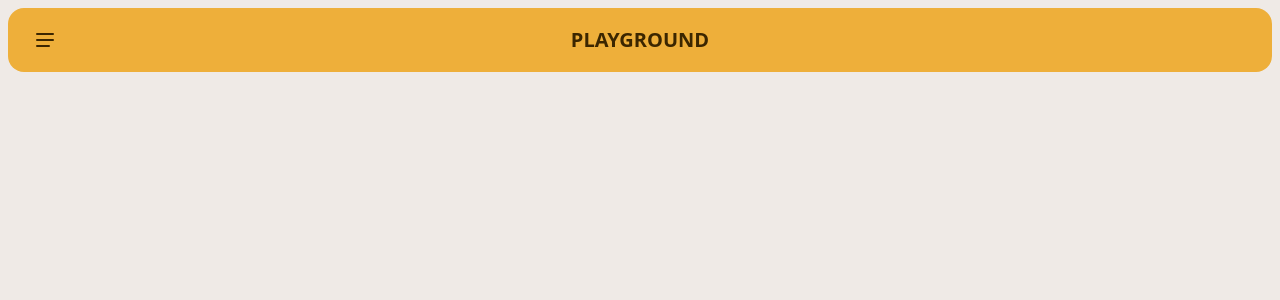
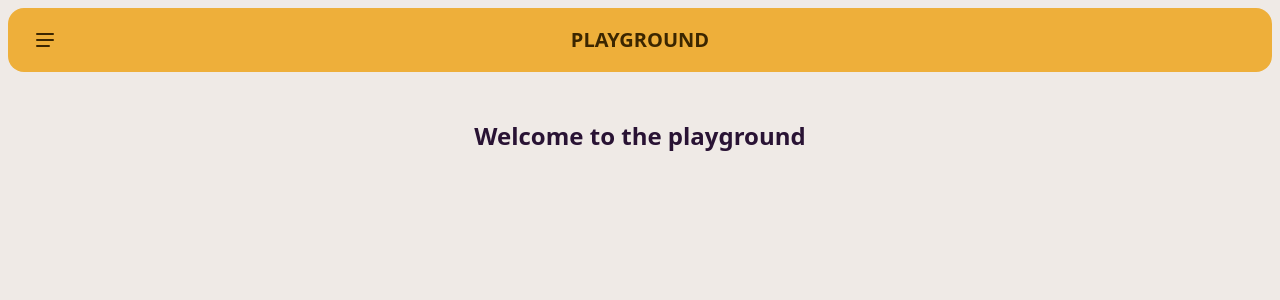
Before and after one commit to cakegod/svelte-kit-playground, a SvelteKit app: page / in a window 1280 px wide. Shown: the top 300 px of the page. Built offline with nearby package versions, Linux system fonts and the light colour scheme.

Commit message:
feat: add welcome text

```diff
--- a/src/routes/+page.svelte
+++ b/src/routes/+page.svelte
@@ -6,4 +6,6 @@
 	<meta name="description" content="Svelte demo app" />
 </svelte:head>
 
-<section />
+<section class="text-2xl font-bold">
+	<h2>Welcome to the playground</h2>
+</section>
```
